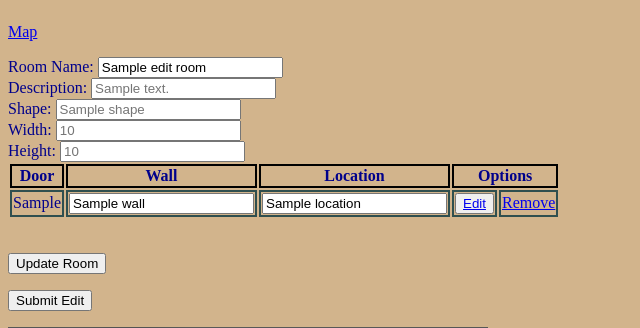
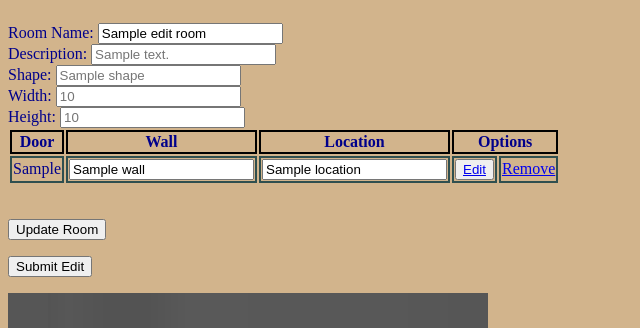
Before and after one commit to LeoKnox/adventure_django, a Django app: template rooms/templates/room_edit.html in a window 1280 px wide. Shown: the part 83-411 px from the top of the page, without its empty margins (0-640 px from the left). Run offline with Django 3.2, Linux system fonts and the light colour scheme; the template is opened without the code that fills it: most values are stand-ins (such as "Sample title", 1, 10 or a date in 2020).

Commit message:
Add files via upload

```diff
--- a/rooms/templates/room_edit.html
+++ b/rooms/templates/room_edit.html
@@ -14,7 +14,6 @@ body {
 }
 </style>
 <h1>Edit {{ edit_room.name }} Room</h1>
-<p><a href="{% url 'room_map' edit_room.id %}">Map</a></p>
 <form name="create" action= "" method="POST">
     {% csrf_token %}
     <label>Room Name: </label>
```
